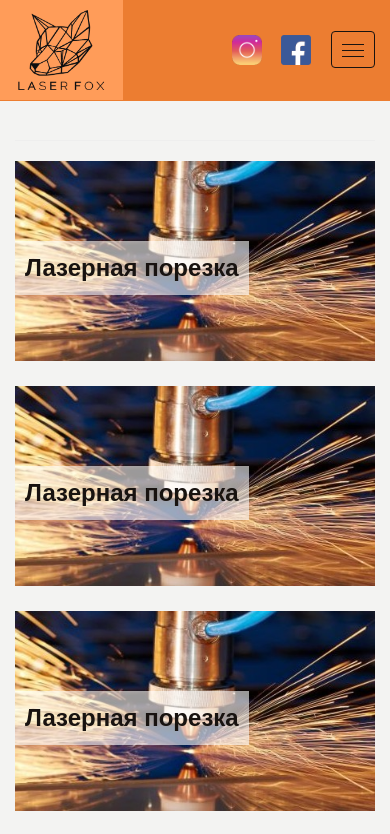
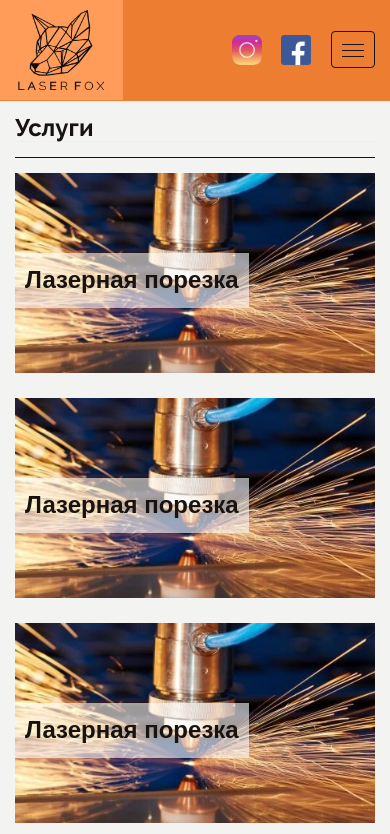
Before and after one commit to TetianaTretiak/laser-fox, a plain HTML site: page index.html in a window 390 px wide. Shown: the top 834 px of the page. Drawn offline with Linux system fonts and the light colour scheme.

Commit message:
responsive service header added

```diff
--- a/css/style.css
+++ b/css/style.css
@@ -55,7 +55,15 @@ body {
 }
 
 h1{
-	font-size: 24px;
+	font-size: 36px;
+	font-family: 'RalewayBold', sans-serif;
+    color: #181310;
+}
+
+hr{
+	border-top: 1px solid #181310;
+	margin-top: 0;
+	margin-bottom: 20px;
 }
 
 /* base styles >>*/
@@ -133,9 +141,8 @@ h1{
 /* << body */
 
 .page-header{
-	/*padding-top: 20px;*/
 	padding-bottom: 0 !important;
-	/*margin: 0;*/
+	margin: 20px 0;
 }
 
 .img-responsive{
@@ -233,6 +240,18 @@ footer {
 
 @media (max-width: 400px){
 
+	h1{
+		font-size: 24px;
+	}
+
+	hr{
+		margin-bottom: 15px;
+	}
+
+	.page-header{
+		margin: 15px 0;
+	}
+
 	.portfolio-item {
     	min-height: 200px;
 	}
--- a/index.html
+++ b/index.html
@@ -88,10 +88,12 @@
         <div class="row">
             <div class="col-lg-12">
                 <h1 class="page-header">
-                	<!-- Услуги -->
+                	Услуги
                 </h1>
             </div>
         </div>
+
+        <hr>
         <!-- /.row -->
 
         <!-- Projects Row -->
```
